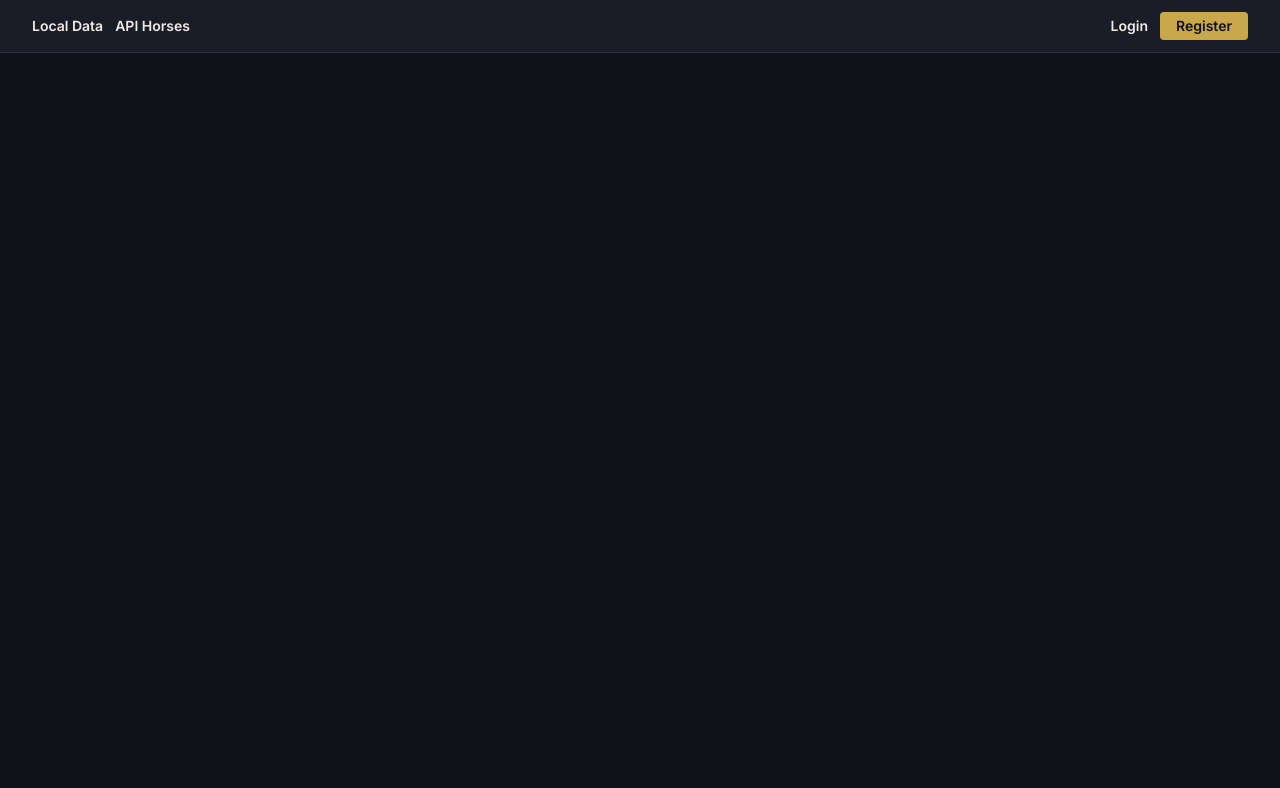
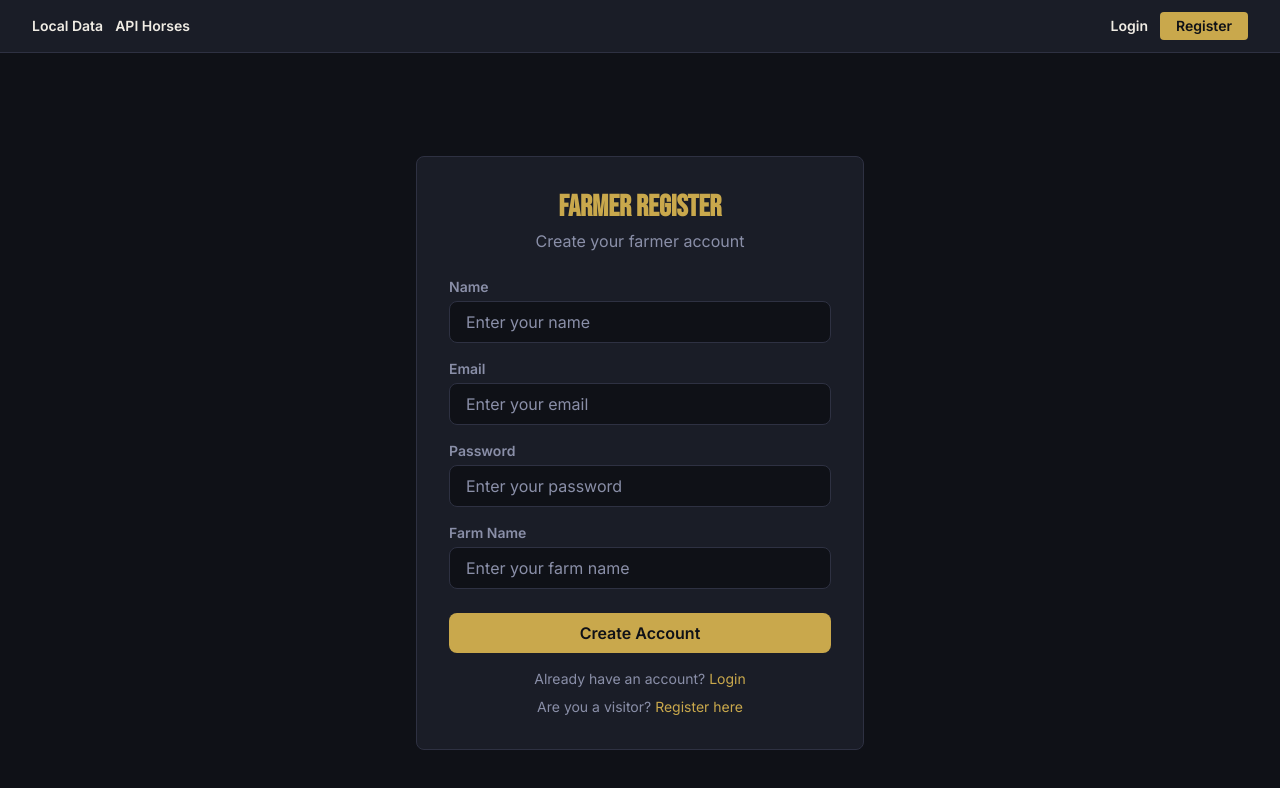
Before and after one commit to Re-Brain/react-refresh-I, a React (Vite) app: page /register/farmer in a window 1280 px wide. Shown: the top 788 px of the page. Built offline with nearby package versions, Linux system fonts and the light colour scheme.

Commit message:
Finish first version draft of the farmer and visitor register display

```diff
--- a/src/App.tsx
+++ b/src/App.tsx
@@ -3,6 +3,8 @@ import HomePage from './pages/HomePage.tsx'
 import ApiHorsesPage from './pages/ApiHorsesPage.tsx'
 import LoginPage from './pages/LoginPage.tsx'
 import RegisterPage from './pages/RegisterPage.tsx'
+import RegisterVisitorPage from './pages/RegisterVisitorPage.tsx'
+import RegisterFarmerPage from './pages/RegisterFarmerPage.tsx'
 
 function App() {
   return (
@@ -22,6 +24,8 @@ function App() {
         <Route path="/api/horses" element={<ApiHorsesPage />} />
         <Route path="/login" element={<LoginPage />} />
         <Route path="/register" element={<RegisterPage />} />
+        <Route path="/register/visitor" element={<RegisterVisitorPage />} />
+        <Route path="/register/farmer" element={<RegisterFarmerPage />} />
       </Routes>
     </>
   )
--- /dev/null
+++ b/src/pages/RegisterFarmerPage.tsx
@@ -0,0 +1,66 @@
+import { Link } from 'react-router-dom'
+
+function RegisterFarmerPage() {
+  return (
+    <div className="min-h-screen bg-brand-bg text-brand-text flex items-center justify-center">
+      <div className="bg-brand-surface border border-brand-border rounded-lg p-8 w-full max-w-md">
+        <h1 className="text-3xl font-bold text-brand-gold mb-1 text-center">Farmer Register</h1>
+        <p className="text-brand-muted text-center mb-6">Create your farmer account</p>
+        <form className="flex flex-col gap-4">
+          <div className="flex flex-col gap-1">
+            <label className="text-sm font-bold text-brand-muted">Name</label>
+            <input
+              type="text"
+              placeholder="Enter your name"
+              className="bg-brand-bg border border-brand-border rounded-lg px-4 py-2 text-brand-text placeholder:text-brand-muted focus:outline-none focus:border-brand-gold transition"
+            />
+          </div>
+          <div className="flex flex-col gap-1">
+            <label className="text-sm font-bold text-brand-muted">Email</label>
+            <input
+              type="email"
+              placeholder="Enter your email"
+              className="bg-brand-bg border border-brand-border rounded-lg px-4 py-2 text-brand-text placeholder:text-brand-muted focus:outline-none focus:border-brand-gold transition"
+            />
+          </div>
+          <div className="flex flex-col gap-1">
+            <label className="text-sm font-bold text-brand-muted">Password</label>
+            <input
+              type="password"
+              placeholder="Enter your password"
+              className="bg-brand-bg border border-brand-border rounded-lg px-4 py-2 text-brand-text placeholder:text-brand-muted focus:outline-none focus:border-brand-gold transition"
+            />
+          </div>
+          <div className="flex flex-col gap-1">
+            <label className="text-sm font-bold text-brand-muted">Farm Name</label>
+            <input
+              type="text"
+              placeholder="Enter your farm name"
+              className="bg-brand-bg border border-brand-border rounded-lg px-4 py-2 text-brand-text placeholder:text-brand-muted focus:outline-none focus:border-brand-gold transition"
+            />
+          </div>
+          <button
+            type="submit"
+            className="bg-brand-gold text-brand-bg font-bold py-2 rounded-lg hover:bg-brand-gold-light transition mt-2"
+          >
+            Create Account
+          </button>
+        </form>
+        <p className="text-center text-brand-muted text-sm mt-4">
+          Already have an account?{' '}
+          <Link to="/login" className="text-brand-gold hover:underline">
+            Login
+          </Link>
+        </p>
+        <p className="text-center text-brand-muted text-sm mt-2">
+          Are you a visitor?{' '}
+          <Link to="/register/visitor" className="text-brand-gold hover:underline">
+            Register here
+          </Link>
+        </p>
+      </div>
+    </div>
+  )
+}
+
+export default RegisterFarmerPage
--- a/src/pages/RegisterPage.tsx
+++ b/src/pages/RegisterPage.tsx
@@ -1,71 +1,29 @@
-import { useState } from 'react'
+import { useNavigate } from 'react-router-dom'
 
 function RegisterPage() {
-  const [role, setRole] = useState<'visitor' | 'farmer'>('visitor')
+  const navigate = useNavigate()
 
   return (
     <div className="min-h-screen bg-brand-bg text-brand-text flex items-center justify-center">
       <div className="bg-brand-surface border border-brand-border rounded-lg p-8 w-full max-w-md">
-        <h1 className="text-3xl font-bold text-brand-gold mb-6 text-center">Register</h1>
-        <form className="flex flex-col gap-4">
-          <div className="flex flex-col gap-1">
-            <label className="text-sm font-bold text-brand-muted">Name</label>
-            <input
-              type="text"
-              placeholder="Enter your name"
-              className="bg-brand-bg border border-brand-border rounded-lg px-4 py-2 text-brand-text placeholder:text-brand-muted focus:outline-none focus:border-brand-gold transition"
-            />
-          </div>
-          <div className="flex flex-col gap-1">
-            <label className="text-sm font-bold text-brand-muted">Email</label>
-            <input
-              type="email"
-              placeholder="Enter your email"
-              className="bg-brand-bg border border-brand-border rounded-lg px-4 py-2 text-brand-text placeholder:text-brand-muted focus:outline-none focus:border-brand-gold transition"
-            />
-          </div>
-          <div className="flex flex-col gap-1">
-            <label className="text-sm font-bold text-brand-muted">Password</label>
-            <input
-              type="password"
-              placeholder="Enter your password"
-              className="bg-brand-bg border border-brand-border rounded-lg px-4 py-2 text-brand-text placeholder:text-brand-muted focus:outline-none focus:border-brand-gold transition"
-            />
-          </div>
-          <div className="flex flex-col gap-1">
-            <label className="text-sm font-bold text-brand-muted">I am a...</label>
-            <div className="flex gap-3">
+        <h1 className="text-3xl font-bold text-brand-gold mb-2 text-center">Create Account</h1>
+        <p className="text-brand-muted text-center mb-8">Who are you registering as?</p>
+        <div className="flex flex-col gap-4">
           <button
-                type="button"
-                onClick={() => setRole('visitor')}
-                className={`flex-1 py-2 rounded-lg font-bold border transition ${
-                  role === 'visitor'
-                    ? 'bg-brand-gold text-brand-bg border-brand-gold'
-                    : 'bg-brand-bg text-brand-muted border-brand-border hover:border-brand-gold hover:text-brand-gold'
-                }`}
+            onClick={() => navigate('/register/visitor')}
+            className="w-full py-6 rounded-lg font-bold text-lg border border-brand-border bg-brand-bg text-brand-text hover:border-brand-gold hover:text-brand-gold transition"
           >
             Visitor
+            <p className="text-sm font-normal text-brand-muted mt-1">Browse and explore horse listings</p>
           </button>
           <button
-                type="button"
-                onClick={() => setRole('farmer')}
-                className={`flex-1 py-2 rounded-lg font-bold border transition ${
-                  role === 'farmer'
-                    ? 'bg-brand-gold text-brand-bg border-brand-gold'
-                    : 'bg-brand-bg text-brand-muted border-brand-border hover:border-brand-gold hover:text-brand-gold'
-                }`}
+            onClick={() => navigate('/register/farmer')}
+            className="w-full py-6 rounded-lg font-bold text-lg border border-brand-border bg-brand-bg text-brand-text hover:border-brand-gold hover:text-brand-gold transition"
           >
             Farmer
+            <p className="text-sm font-normal text-brand-muted mt-1">List and manage your horses</p>
           </button>
         </div>
-          </div>
-          <button
-            type="submit"
-            className="bg-brand-gold text-brand-bg font-bold py-2 rounded-lg hover:bg-brand-gold-light transition mt-2"
-          >
-            Create Account
-          </button>
-        </form>
       </div>
     </div>
   )
--- /dev/null
+++ b/src/pages/RegisterVisitorPage.tsx
@@ -0,0 +1,58 @@
+import { Link } from 'react-router-dom'
+
+function RegisterVisitorPage() {
+  return (
+    <div className="min-h-screen bg-brand-bg text-brand-text flex items-center justify-center">
+      <div className="bg-brand-surface border border-brand-border rounded-lg p-8 w-full max-w-md">
+        <h1 className="text-3xl font-bold text-brand-gold mb-1 text-center">Visitor Register</h1>
+        <p className="text-brand-muted text-center mb-6">Create your visitor account</p>
+        <form className="flex flex-col gap-4">
+          <div className="flex flex-col gap-1">
+            <label className="text-sm font-bold text-brand-muted">Name</label>
+            <input
+              type="text"
+              placeholder="Enter your name"
+              className="bg-brand-bg border border-brand-border rounded-lg px-4 py-2 text-brand-text placeholder:text-brand-muted focus:outline-none focus:border-brand-gold transition"
+            />
+          </div>
+          <div className="flex flex-col gap-1">
+            <label className="text-sm font-bold text-brand-muted">Email</label>
+            <input
+              type="email"
+              placeholder="Enter your email"
+              className="bg-brand-bg border border-brand-border rounded-lg px-4 py-2 text-brand-text placeholder:text-brand-muted focus:outline-none focus:border-brand-gold transition"
+            />
+          </div>
+          <div className="flex flex-col gap-1">
+            <label className="text-sm font-bold text-brand-muted">Password</label>
+            <input
+              type="password"
+              placeholder="Enter your password"
+              className="bg-brand-bg border border-brand-border rounded-lg px-4 py-2 text-brand-text placeholder:text-brand-muted focus:outline-none focus:border-brand-gold transition"
+            />
+          </div>
+          <button
+            type="submit"
+            className="bg-brand-gold text-brand-bg font-bold py-2 rounded-lg hover:bg-brand-gold-light transition mt-2"
+          >
+            Create Account
+          </button>
+        </form>
+        <p className="text-center text-brand-muted text-sm mt-6">
+          Already have an account?{' '}
+          <Link to="/login" className="text-brand-gold hover:underline">
+            Login
+          </Link>
+        </p>
+        <p className="text-center text-brand-muted text-sm mt-2">
+          Are you a Farmer?{' '}
+          <Link to="/register/farmer" className="text-brand-gold hover:underline">
+            Register here
+          </Link>
+        </p>
+      </div>
+    </div>
+  )
+}
+
+export default RegisterVisitorPage
```
Lines whose indentation alone changed are shown as unchanged.
